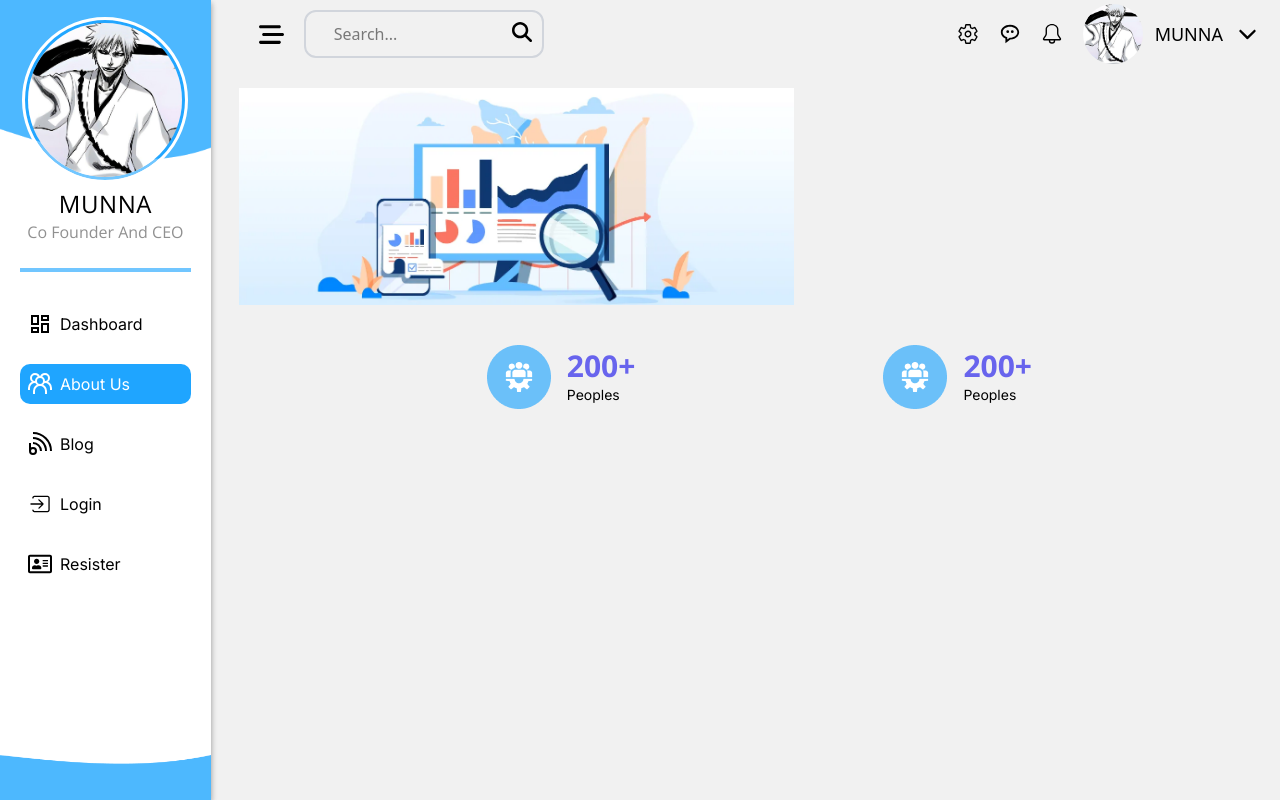
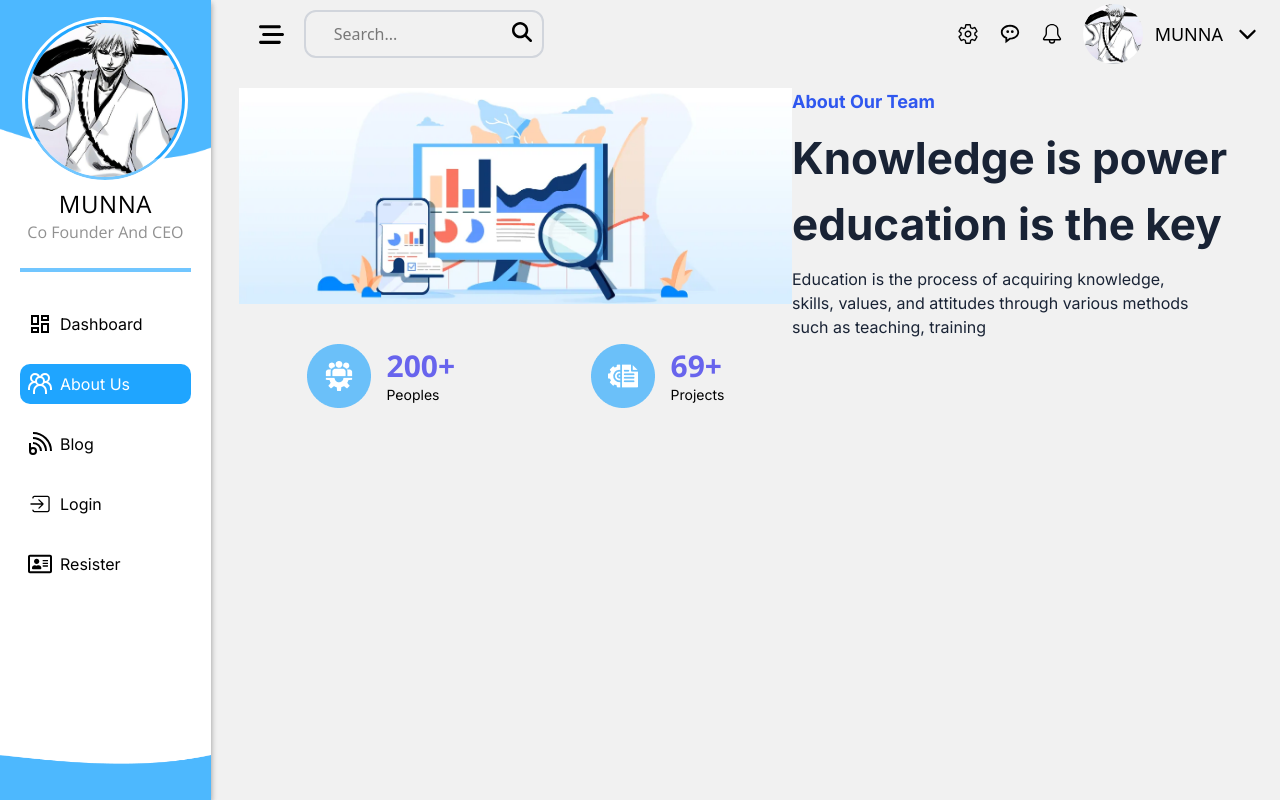
Before and after one commit to Munna-Scriptz/Dashboard-React, a React (Vite) app: page /About in a window 1280 px wide. Built offline with nearby package versions, Linux system fonts and the light colour scheme.

Commit message:
About Text Added

```diff
--- a/src/Pages/About.jsx
+++ b/src/Pages/About.jsx
@@ -3,10 +3,10 @@ import React from 'react'
 export const About = () => {
   return (
     <>
-      <section className=''>
+      <section className='flex justify-between pr-12'>
         <div>
           <img className='w-[555px]' src="src\assets\AboutImage2.webp" alt="About image" />
-          <div className='flex items-center justify-evenly mt-10'>
+          <div className='flex items-center justify-around mt-10'>
           <div className='flex items-center gap-4'>
             <img src="src/assets/AboutIcon1.png" alt="Png" />
             <div>
@@ -15,14 +15,21 @@ export const About = () => {
             </div>
           </div>
           <div className='flex items-center gap-4'>
-            <img src="src/assets/AboutIcon1.png" alt="Png" />
+            <img src="src/assets/AboutIcon2.png" alt="Png" />
             <div>
-              <h2 className='text-[#6864ED] font-OpenSans font-bold text-3xl'>200+</h2>
-              <p className=' font-Inter text-[14px]'>Peoples</p>
+              <h2 className='text-[#6864ED] font-OpenSans font-bold text-3xl'>69+</h2>
+              <p className=' font-Inter text-[14px]'>Projects</p>
             </div>
           </div>
-
           </div>
+        </div>
+        {/* -------Right Part------ */}
+        <div>
+            <div>
+              <h2 className='font-Inter text-[18px] font-bold text-[#2F57EF]'>About Our Team</h2>
+            </div>
+            <h1 className=' font-Inter font-bold text-[44px] w-[440px] text-[#192335] my-2.5'>Knowledge is power  education is the key</h1>
+            <p className='w-[408px] font-Inter text-[#192335]'>Education is the process of acquiring knowledge, skills, values, and attitudes through various methods such as teaching, training</p>
         </div>
       </section>
     </>
```
